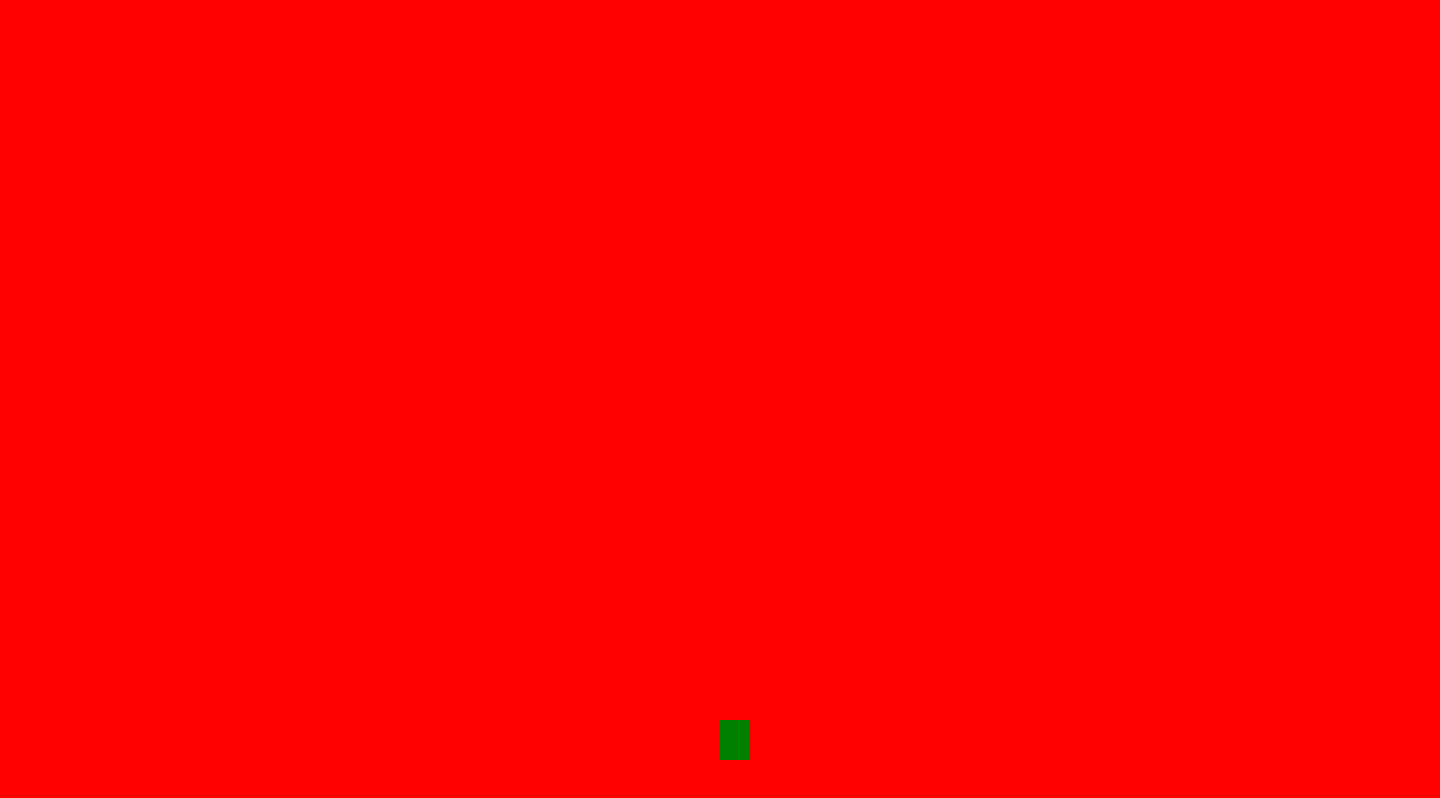
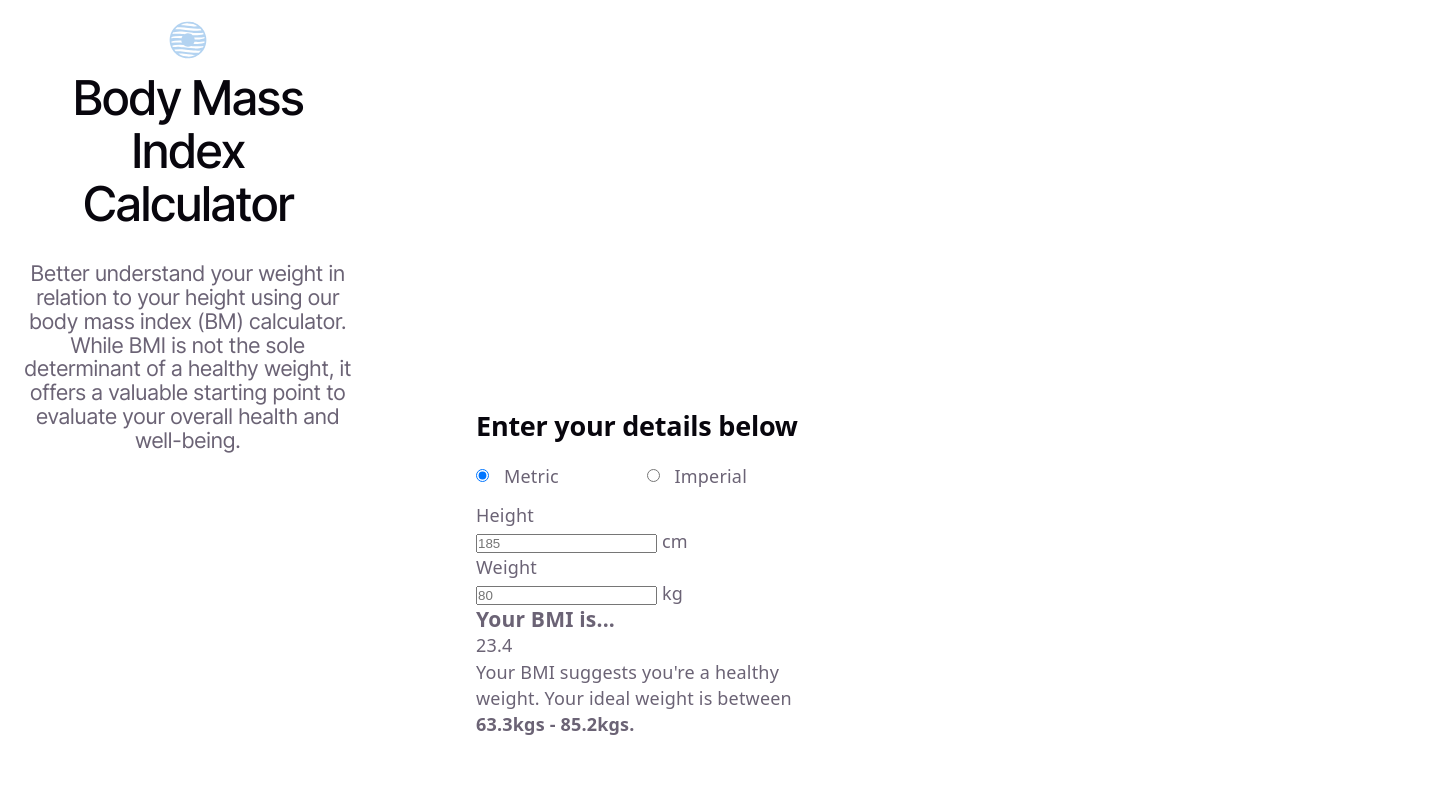
Before and after one commit to rafaelmirandaa/bmi-calculator, a website built with Vite: page bmi-calculator/index.html in a window 1280 px wide. Shown: the whole page, 1440 px wide, since content can reach past the window. Built offline with nearby package versions, Linux system fonts and the light colour scheme.

Commit message:
terminando header con forma

```diff
--- a/bmi-calculator/index.html
+++ b/bmi-calculator/index.html
@@ -8,10 +8,92 @@
   </head>
   <body>
     <section class="header">
-      <div class="mami">
+      <div class="container">
+          <div class="title_container">
+            <div class="icon_container">
+              <img src="/images/logo.svg" alt="">
+            </div>
+            <div class="text_container">
+              <div class="text_container_title">
+                <h1 class="title">
+                  <span>Body Mass</span>
+                  <span>Index</span><br>
+                  <span>Calculator</span>
+                </h1>
+                <div class="description">
+                  <p>Better understand your weight in relation to your height using our body mass index (BM) calculator. While BMI is not the sole determinant of a healthy weight, it offers a valuable starting point to evaluate your overall health and well-being.</p>
+                </div>
+              </div>
+            </div>
+          </div>
+      </div>
+      <form class="bmi-form">
+        <h2 class="bmi-form__title">
+            Enter your details below
+        </h2>
+        <div class="bmi-form__units">
+            <label class="radio">
+                <input type="radio" name="unit" checked>
+                <span>Metric</span>
+            </label>
+            <label class="radio">
+                <input type="radio" name="unit">
+                <span>Imperial</span>
+            </label>
+        </div>
+        <div class="field">
 
-      </div>
+            <label for="height">
+                Height
+            </label>
 
+            <div class="field__input">
+
+                <input
+                    id="height"
+                    type="number"
+                    placeholder="185">
+
+                <span>cm</span>
+
+            </div>
+
+        </div>
+        <div class="field">
+
+            <label for="weight">
+                Weight
+            </label>
+
+            <div class="field__input">
+
+                <input
+                    id="weight"
+                    type="number"
+                    placeholder="80">
+
+                <span>kg</span>
+
+            </div>
+
+        </div>
+        <div class="result">
+
+            <h3>Your BMI is...</h3>
+
+            <p class="result__number">
+                23.4
+            </p>
+
+            <p class="result__text">
+                Your BMI suggests you're a healthy weight.
+                Your ideal weight is between
+                <strong>63.3kgs - 85.2kgs.</strong>
+            </p>
+
+        </div>
+
+      </form>
     </section>
     <script type="module" src="/src/main.js"></script>
   </body>
--- a/bmi-calculator/src/scss/base/_base.scss
+++ b/bmi-calculator/src/scss/base/_base.scss
@@ -20,6 +20,14 @@
   --sans: system-ui, 'Segoe UI', Roboto, sans-serif;
   --heading: system-ui, 'Segoe UI', Roboto, sans-serif;
   --mono: ui-monospace, Consolas, monospace;
+
+  @font-face {
+    font-family:"Inter";
+    src: url(/bmi-calculator/public/fonts/Inter-VariableFont_slnt\,wght.ttf);
+    font-weight: 100 900;
+    font-style: normal;
+  }
+
 
   font: 18px/145% var(--sans);
   letter-spacing: 0.18px;
--- /dev/null
+++ b/bmi-calculator/src/scss/header/_form.scss
@@ -0,0 +1,51 @@
+.bmi-form {
+    display: flex;
+    margin: 0 auto;
+    flex-direction: column;
+    width: 328px;
+
+    .bmi-form__title {
+        font-size: 1.5rem;
+        font-weight: 600;
+        text-align: left;
+    }
+    .bmi-form__units{
+        display: flex;
+        width: 100%;
+        margin: 13px 0;
+        justify-content:space-between;
+
+        .radio{
+            display: flex;
+            gap: 15px;
+            align-items: center;
+            width: 48%;
+        }
+    }
+
+
+
+}
+
+
+
+.bmi-form__units {
+}
+
+.radio {
+}
+
+.field {
+}
+
+.field__input {
+}
+
+.result {
+}
+
+.result__number {
+}
+
+.result__text {
+}
--- a/bmi-calculator/src/scss/header/_header.scss
+++ b/bmi-calculator/src/scss/header/_header.scss
@@ -1,12 +1,47 @@
-.header{
-    background:red;
-    padding: 40rem;
-    width: 200px;
-    height: 500px;
+.container{
+    width: 375px;
+    height: 410px;
+    display: flex;
+    flex-direction: column;
+    align-items: center;
 
-    .mami{
-        width: 30px;
-        height: 40px;
-        background-color: green;
+        .icon_container{
+            width: 40px;
+            height: 40px;
+            margin: 0 auto;
+            margin-bottom: 32px;
+            padding-top: 20px;
+            img{
+                width: 100%;
+            };
+        }
+    .text_container{
+        width: 328px;
+        height: 327px;
+
+        .text_container_title{
+            width: 328px;
+            height: 159px;
+
+            .title{
+                font-family:"Inter", sans-serif;
+                font-size: 48px;
+                font-weight: 500;
+                line-height: 110%;
+                letter-spacing: -0.05em;
+                text-align: center;
+            }
+            .description{
+                width: 328px;
+                height: 144px;
+                font-family:"Inter", sans-serif;
+                font-size: 1.2rem;
+                font-weight: 400;
+                line-height: 110%;
+                letter-spacing: -0.03em;
+                text-align: center;
+            }
+        }
     }
+
 }
--- a/bmi-calculator/src/style.scss
+++ b/bmi-calculator/src/style.scss
@@ -1,2 +1,3 @@
 @use "./scss/base/_base.scss";
 @use "./scss/header/header.scss";
+@use "./scss/header/form.scss";
```
